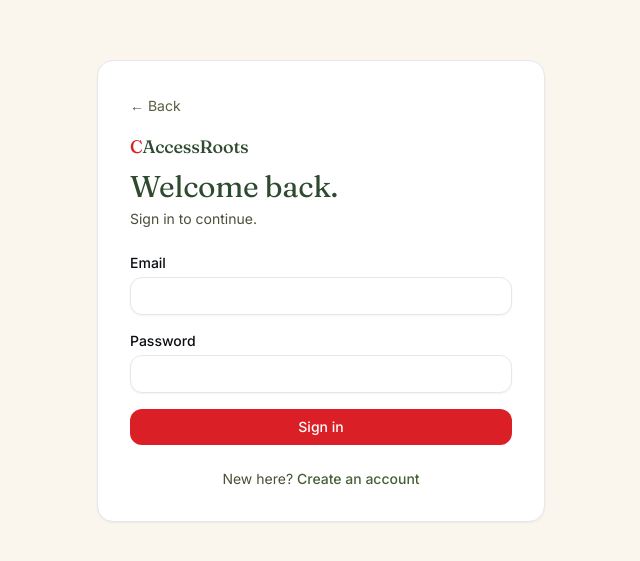
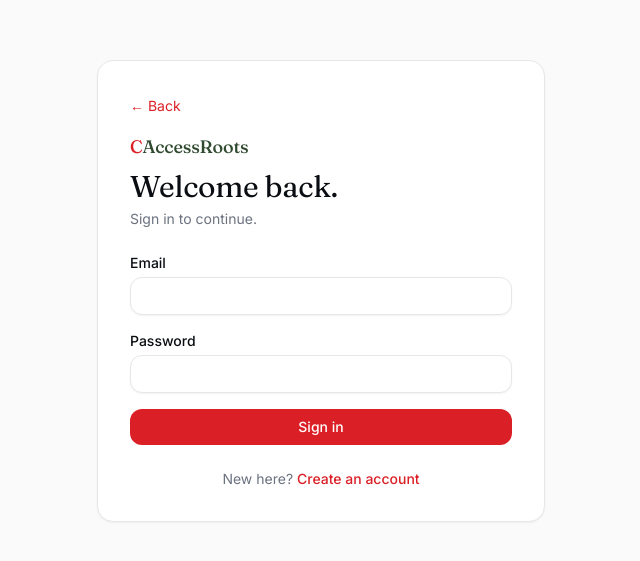
Before and after one commit to koregan-ad/caccessroots, a Next.js app: page /sign-in in a window 1280 px wide. Shown: the part 109-670 px from the top of the page, without its empty margins (319-959 px from the left). Built offline with nearby package versions, Linux system fonts and the light colour scheme.

Commit message:
Update page.tsx

```diff
--- a/src/app/sign-in/page.tsx
+++ b/src/app/sign-in/page.tsx
@@ -1,15 +1,15 @@
 "use client";
 
 import { Suspense, useState } from "react";
-import { useRouter, useSearchParams } from "next/navigation";
+import { useSearchParams } from "next/navigation";
 import Link from "next/link";
 import { createSupabaseBrowserClient } from "@/lib/supabase/client";
 import { Wordmark } from "@/components/wordmark";
 
 function SignInContent() {
-  const router = useRouter();
   const params = useSearchParams();
   const next = params.get("next") ?? "/dashboard";
+
   const [email, setEmail] = useState("");
   const [password, setPassword] = useState("");
   const [error, setError] = useState<string | null>(null);
@@ -17,31 +17,38 @@ function SignInContent() {
 
   async function onSubmit(e: React.FormEvent) {
     e.preventDefault();
+
     setError(null);
     setLoading(true);
 
     const supabase = createSupabaseBrowserClient();
 
-    const { error } = await supabase.auth.signInWithPassword({
-      email,
+    const { data, error } = await supabase.auth.signInWithPassword({
+      email: email.trim(),
       password,
     });
 
-    setLoading(false);
-
     if (error) {
+      setLoading(false);
       setError(error.message);
       return;
     }
 
-    router.push(next);
-    router.refresh();
+    if (!data.session) {
+      setLoading(false);
+      setError("Unable to create a login session. Please try again.");
+      return;
+    }
+
+    // Force a full reload so the server immediately sees
+    // the new Supabase authentication session.
+    window.location.href = next;
   }
 
   return (
-    <main className="min-h-screen grid place-items-center px-4 bg-oat-50">
+    <main className="min-h-screen grid place-items-center px-4 bg-[#FAFAFA]">
       <div className="card p-8 w-full max-w-md">
-        <Link href="/" className="text-sm text-olive-600">
+        <Link href="/" className="text-sm text-[#DB1F26]">
           ← Back
         </Link>
 
@@ -49,11 +56,11 @@ function SignInContent() {
           <Wordmark size="sm" href={null} />
         </div>
 
-        <h1 className="font-serif text-3xl text-forest-700 mt-2">
+        <h1 className="font-serif text-3xl text-[#0A0D12] mt-2">
           Welcome back.
         </h1>
 
-        <p className="text-sm text-olive-700 mt-1">
+        <p className="text-sm text-[#6B7280] mt-1">
           Sign in to continue.
         </p>
 
@@ -62,6 +69,7 @@ function SignInContent() {
             <label className="label" htmlFor="email">
               Email
             </label>
+
             <input
               id="email"
               type="email"
@@ -69,6 +77,7 @@ function SignInContent() {
               className="input"
               value={email}
               onChange={(e) => setEmail(e.target.value)}
+              autoComplete="email"
             />
           </div>
 
@@ -76,6 +85,7 @@ function SignInContent() {
             <label className="label" htmlFor="password">
               Password
             </label>
+
             <input
               id="password"
               type="password"
@@ -83,25 +93,30 @@ function SignInContent() {
               className="input"
               value={password}
               onChange={(e) => setPassword(e.target.value)}
+              autoComplete="current-password"
             />
           </div>
 
           {error && (
-            <p className="text-sm text-terra-700 bg-terra-50 px-3 py-2 rounded-lg">
+            <p className="text-sm text-[#B42318] bg-[#FEF3F2] px-3 py-2 rounded-lg">
               {error}
             </p>
           )}
 
-          <button type="submit" disabled={loading} className="btn-primary w-full">
+          <button
+            type="submit"
+            disabled={loading}
+            className="btn-primary w-full"
+          >
             {loading ? "Signing in…" : "Sign in"}
           </button>
         </form>
 
-        <p className="text-sm text-olive-700 mt-6 text-center">
+        <p className="text-sm text-[#6B7280] mt-6 text-center">
           New here?{" "}
           <Link
             href="/sign-up"
-            className="text-brand-700 font-medium underline-offset-2 hover:underline"
+            className="text-[#DB1F26] font-medium underline-offset-2 hover:underline"
           >
             Create an account
           </Link>
```
